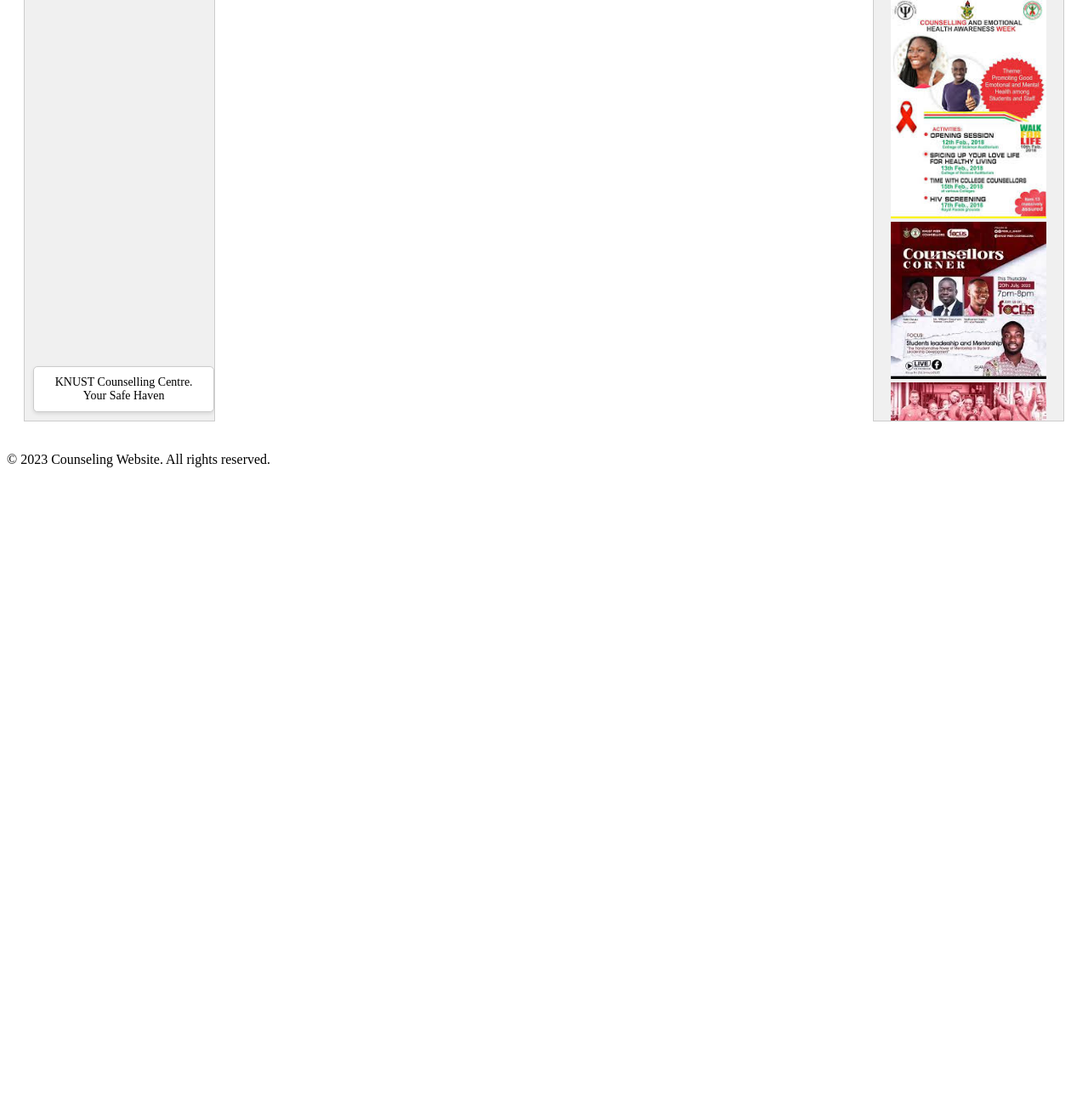
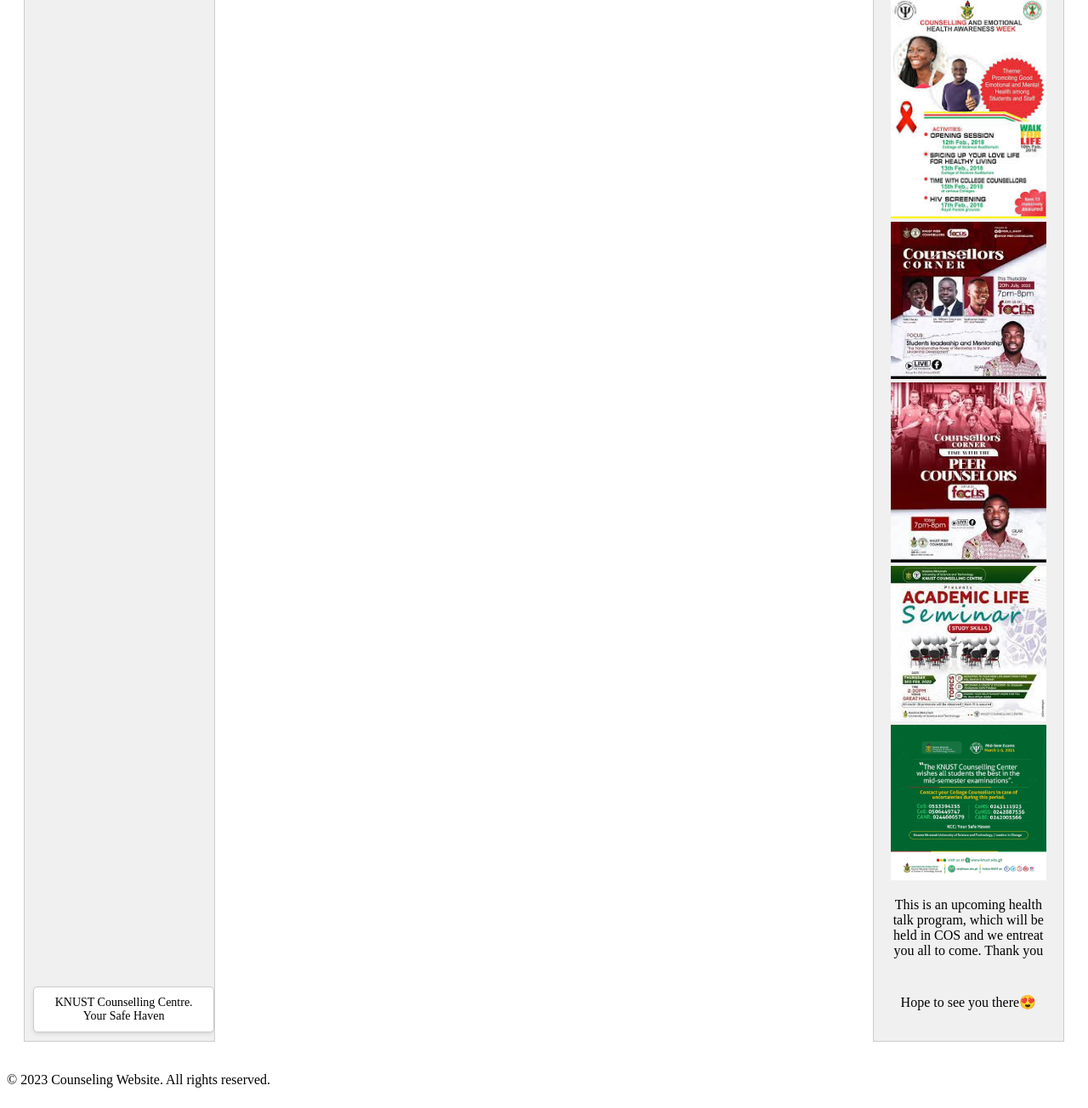
Before and after one commit to oboo1156/VCounselor, a Django app: page /counsellor in a window 1280 px wide. Shown: the part 389-1693 px from the top of the page at 85% size. Before the commit the page ends 939 px from the top, so only its background shows below. Run offline with Django 4.2, Linux system fonts and the light colour scheme; data that the repository does not hold is empty; some libraries are stand-ins or nearby versions.

Commit message:
improving the css

```diff
--- a/static/css/styles.css
+++ b/static/css/styles.css
@@ -34,9 +34,9 @@
 
 .container {
     display: flex;
-    height: 100vh; /* Make the container fill the full height of the viewport */
-    margin: 0 auto; /* Center the container horizontally */
+    flex: 1; /* This ensures that the container grows to fill the available vertical space */
 }
+
 /*  left */
 .sidebar-left {
     flex: 1;
@@ -82,9 +82,9 @@
     align-items: center;
 }
 
-
 .sidebar-left,
 .sidebar-right {
+    flex-grow: 1; /* Allow sidebars to grow and fill the available space */
     padding: 20px;
     background-color: #f0f0f0;
     border: 1px solid #ccc;
```
Also changed, not shown: README.md.
